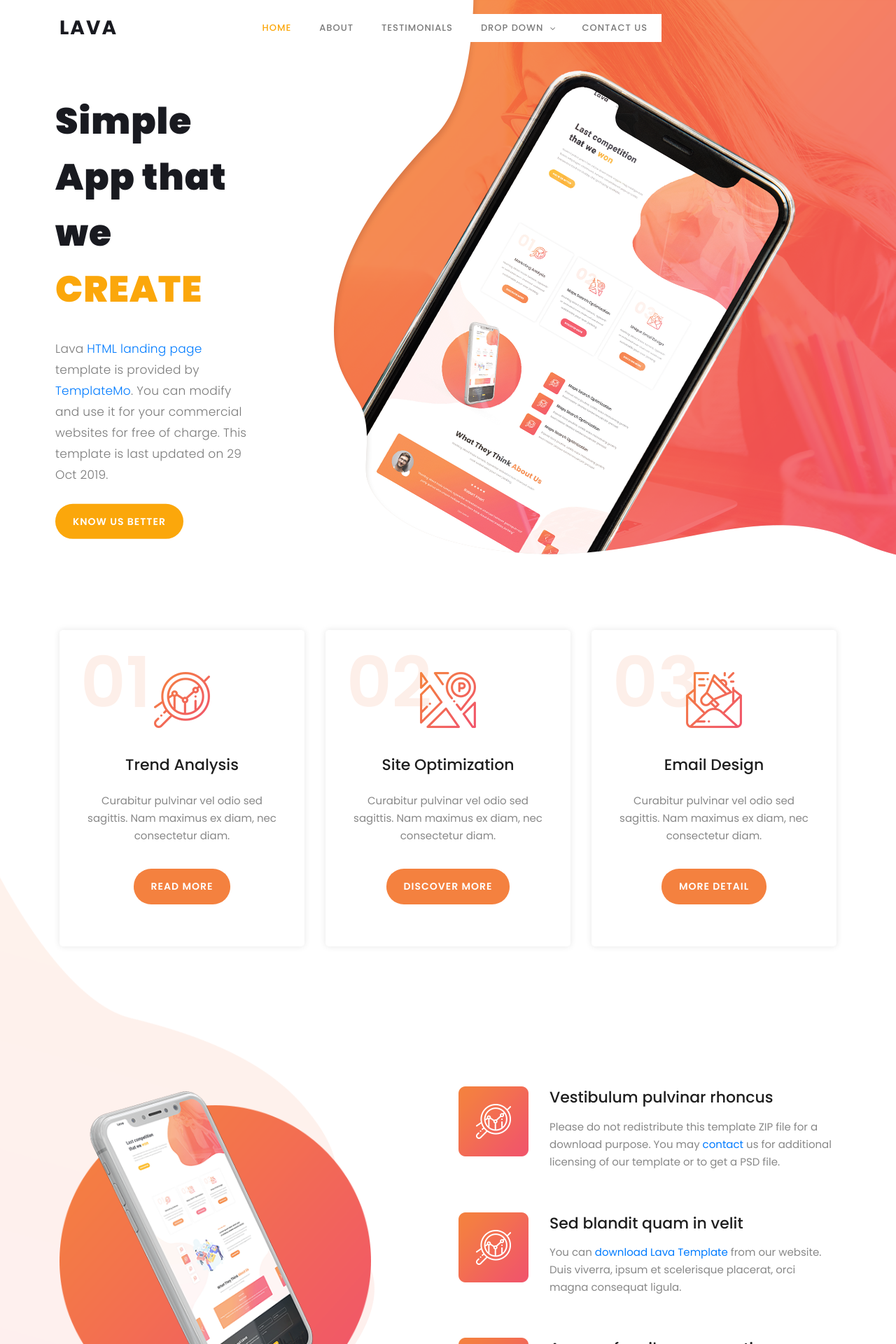
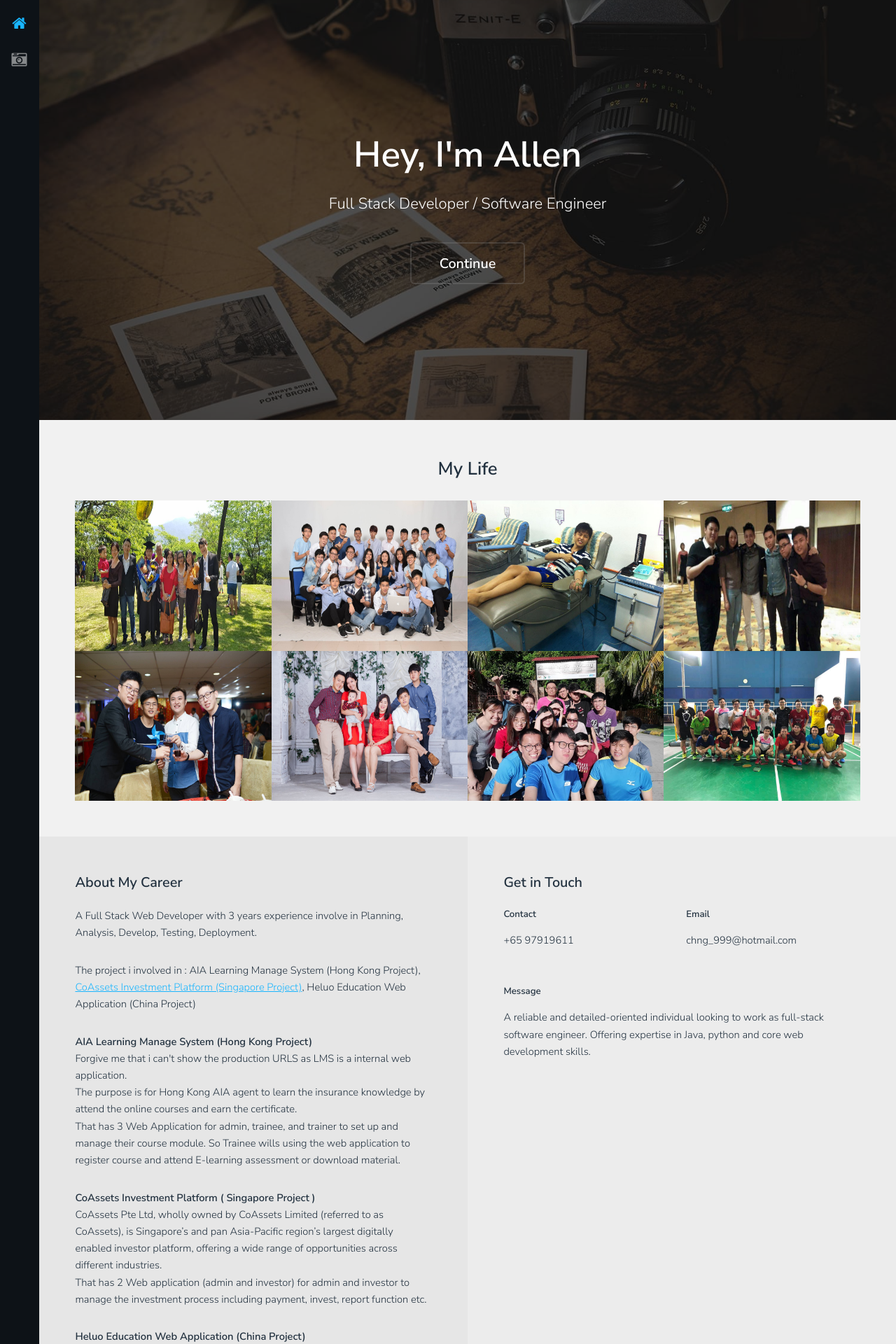
Before and after one commit to chngjunjie/imWebDeveloper, a Django app: page / in a window 1280 px wide. Shown: the top 1920 px of the page at 70% size. Run offline with Django 3.2, Linux system fonts and the light colour scheme; some libraries are stand-ins or nearby versions.

Commit message:
New Development on Home Resume.

```diff
--- a/homeintro/urls.py
+++ b/homeintro/urls.py
@@ -2,6 +2,7 @@ from django.urls import path
 from . import views
 
 urlpatterns = [
-    path('', views.lavaHome, name='lavaHome'),
+    path('lava', views.lavaHome, name='lava'),
+    path('', views.home, name='home'),
     path('contact', views.contact, name='contact'),
 ]
--- a/static/homeintro/assets/css/main.css
+++ b/static/homeintro/assets/css/main.css
@@ -1612,3 +1612,10 @@
 			}
 
 		}
+
+
+/* Custom */
+div.gallery div.content div.media img {
+	height: 14.6em;
+	min-width: 100%;
+}
--- a/templates/homeintro/index.html
+++ b/templates/homeintro/index.html
@@ -7,7 +7,7 @@
 -->
 <html>
 	<head>
-		<title>Snapshot by TEMPLATED</title>
+		<title>Allen Ch'ng Life</title>
 		<meta charset="utf-8" />
 		<meta name="viewport" content="width=device-width, initial-scale=1" />
 		<link rel="stylesheet" href="{% static 'homeintro/assets/css/main.css' %}" />
@@ -19,8 +19,8 @@
 				<nav id="nav">
 					<ul>
 						<li><a href="index.html" class="active"><span class="icon fa-home"></span></a></li>
-						<li><a href="gallery.html"><span class="icon fa-camera-retro"></span></a></li>
-						<li><a href="generic.html"><span class="icon fa-file-text-o"></span></a></li>
+						<li><a href="{% url 'lava' %}"><span class="icon fa-camera-retro"></span></a></li>
+{#						<li><a href="generic.html"><span class="icon fa-file-text-o"></span></a></li>#}
 					</ul>
 				</nav>
 
@@ -30,8 +30,8 @@
 					<!-- Banner -->
 						<section id="banner">
 							<div class="inner">
-								<h1>Hey, I'm Snapshot</h1>
-								<p>A fully responsive gallery template by <a href="https://templated.co">TEMPLATED</a></p>
+								<h1>Hey, I'm Allen</h1>
+								<p>Full Stack Developer / Software Engineer</p>
 								<ul class="actions">
 									<li><a href="#galleries" class="button alt scrolly big">Continue</a></li>
 								</ul>
@@ -44,37 +44,34 @@
 							<!-- Photo Galleries -->
 								<div class="gallery">
 									<header class="special">
-										<h2>What's New</h2>
+										<h2>My Life</h2>
 									</header>
 									<div class="content">
 										<div class="media">
-											<a href="{% static 'homeintro/images/fulls/01.jpg' %}"><img src="{% static 'homeintro/images/thumbs/01.jpg' %}" alt="" title="This right here is a caption." /></a>
+											<a href="{% static 'homeintro/images/photo/photo_1.jpg' %}"><img src="{% static 'homeintro/images/photo/photo_1.jpg' %}" alt="" title="This right here is a caption." /></a>
 										</div>
 										<div class="media">
-											<a href="{% static 'homeintro/images/fulls/05.jpg' %}"><img src="{% static 'homeintro/images/thumbs/05.jpg' %}" alt="" title="This right here is a caption." /></a>
+											<a href="{% static 'homeintro/images/photo/photo_2.jpg' %}"><img src="{% static 'homeintro/images/photo/photo_2.jpg' %}" alt="" title="This right here is a caption." /></a>
 										</div>
 										<div class="media">
-											<a href="{% static 'homeintro/images/fulls/09.jpg' %}"><img src="{% static 'homeintro/images/thumbs/09.jpg' %}" alt="" title="This right here is a caption." /></a>
+											<a href="{% static 'homeintro/images/photo/photo_3.jpg' %}"><img src="{% static 'homeintro/images/photo/photo_3.jpg' %}" alt="" title="This right here is a caption." /></a>
 										</div>
 										<div class="media">
-											<a href="{% static 'homeintro/images/fulls/02.jpg' %}"><img src="{% static 'homeintro/images/thumbs/02.jpg' %}" alt="" title="This right here is a caption." /></a>
+											<a href="{% static 'homeintro/images/photo/photo_4.jpg' %}"><img src="{% static 'homeintro/images/photo/photo_4.jpg' %}" alt="" title="This right here is a caption." /></a>
 										</div>
 										<div class="media">
-											<a href="{% static 'homeintro/images/fulls/06.jpg' %}"><img src="{% static 'homeintro/images/thumbs/06.jpg' %}" alt="" title="This right here is a caption." /></a>
+											<a href="{% static 'homeintro/images/photo/photo_5.jpg' %}"><img src="{% static 'homeintro/images/photo/photo_5.jpg' %}" alt="" title="This right here is a caption." /></a>
 										</div>
 										<div class="media">
-											<a href="{% static 'homeintro/images/fulls/10.jpg' %}"><img src="{% static 'homeintro/images/thumbs/10.jpg' %}" alt="" title="This right here is a caption." /></a>
+											<a href="{% static 'homeintro/images/photo/photo_6.jpg' %}"><img src="{% static 'homeintro/images/photo/photo_6.jpg' %}" alt="" title="This right here is a caption." /></a>
 										</div>
 										<div class="media">
-											<a href="{% static 'homeintro/images/fulls/03.jpg' %}"><img src="{% static 'homeintro/images/thumbs/03.jpg' %}" alt="" title="This right here is a caption." /></a>
+											<a href="{% static 'homeintro/images/photo/photo_7.jpg' %}"><img src="{% static 'homeintro/images/photo/photo_7.jpg' %}" alt="" title="This right here is a caption." /></a>
 										</div>
 										<div class="media">
-											<a href="{% static 'homeintro/images/fulls/07.jpg' %}"><img src="{% static 'homeintro/images/thumbs/07.jpg' %}" alt="" title="This right here is a caption." /></a>
+											<a href="{% static 'homeintro/images/photo/photo_8.jpg' %}"><img src="{% static 'homeintro/images/photo/photo_8.jpg' %}" alt="" title="This right here is a caption." /></a>
 										</div>
 									</div>
-									<footer>
-										<a href="gallery.html" class="button big">Full Gallery</a>
-									</footer>
 								</div>
 						</section>
 
@@ -82,14 +79,29 @@
 						<section id="contact">
 							<!-- Social -->
 								<div class="social column">
-									<h3>About Me</h3>
-									<p>Mus sed interdum nunc dictum rutrum scelerisque erat a parturient condimentum potenti dapibus vestibulum condimentum per tristique porta. Torquent a ut consectetur a vel ullamcorper a commodo a mattis ipsum class quam sed eros vestibulum quisque a eu nulla scelerisque a elementum vestibulum.</p>
-									<p>Aliquet dolor ultricies sem rhoncus dolor ullamcorper pharetra dis condimentum ullamcorper rutrum vehicula id nisi vel aptent orci litora hendrerit penatibus erat ad sit. In a semper velit eleifend a viverra adipiscing a phasellus urna praesent parturient integer ultrices montes parturient suscipit posuere quis aenean. Parturient euismod ultricies commodo arcu elementum suspendisse id dictumst at ut vestibulum conubia quisque a himenaeos dictum proin dis purus integer mollis parturient eros scelerisque dis libero parturient magnis.</p>
-									<h3>Follow Me</h3>
+									<h3>About My Career</h3>
+									<p>A Full Stack Web Developer with 3 years experience involve in Planning, Analysis, Develop, Testing, Deployment.</p>
+                  <p>The project i involved in : AIA Learning Manage System (Hong Kong Project),
+                    <a href="https://www.coassets.com/">CoAssets Investment Platform (Singapore Project)</a>, Heluo Education Web Application (China Project)</p>
+                  <p><b>AIA Learning Manage System (Hong Kong Project)</b><br>
+                     Forgive me that i can't show the production URLS as LMS is a internal web application.<br> The purpose is for Hong Kong AIA agent to learn the insurance knowledge by attend the online courses and earn the certificate.
+                    <br>That has 3 Web Application for admin, trainee, and trainer to set up and manage their course module. So Trainee wills using the web application to register course and attend E-learning assessment or download material.</p>
+                  <p>
+                    <b>CoAssets Investment Platform ( Singapore Project )</b><br>
+                    CoAssets Pte Ltd, wholly owned by CoAssets Limited (referred to as CoAssets), is Singapore’s and pan Asia-Pacific region’s largest digitally enabled investor platform, offering a wide range of opportunities across different industries.<br>
+                    That has 2 Web application (admin and investor) for admin and investor to manage the investment process including payment, invest, report function etc.
+                  </p>
+                  <p>
+                    <b>Heluo Education Web Application (China Project)</b><br>
+                    A New Education Web Application still in development phase, the application allow users attend the courses by watching video/pdf/ppt to learn about the latest trend.<br>
+                    That has 2 Web application (admin and users), the admin able to manage the courses and content by using util web application and the users able to view and attend the latest courses in the users web application.
+                  </p>
+                  <h3>Follow Me</h3>
 									<ul class="icons">
-										<li><a href="#" class="icon fa-twitter"><span class="label">Twitter</span></a></li>
-										<li><a href="#" class="icon fa-facebook"><span class="label">Facebook</span></a></li>
-										<li><a href="#" class="icon fa-instagram"><span class="label">Instagram</span></a></li>
+										<li><a href="https://twitter.com/LA_chng" class="icon fa-twitter"><span class="label">Twitter</span></a></li>
+										<li><a href="https://www.facebook.com/lorraine.allen3/" class="icon fa-facebook"><span class="label">Facebook</span></a></li>
+										<li><a href="https://www.instagram.com/allenchg/ " class="icon fa-instagram"><span class="label">Instagram</span></a></li>
+                    <li><a href="https://www.linkedin.com/in/allen-ch-ng-b58999120/" class="icon fa-linkedin"><span class="label">LinkedIn</span></a></li>
 									</ul>
 								</div>
 
@@ -99,20 +111,19 @@
 									<form action="contact" method="post">
 										{% csrf_token %}
 										<div class="field half first">
-											<label for="name">Name</label>
-											<input name="name" id="name" type="text" placeholder="Name">
+											<label for="name">Contact</label>
+											<p>+65 97919611</p>
 										</div>
 										<div class="field half">
 											<label for="email">Email</label>
-											<input name="email" id="email" type="email" placeholder="Email">
+											<p>chng_999@hotmail.com</p>
 										</div>
 										<div class="field">
 											<label for="message">Message</label>
-											<textarea name="message" id="message" rows="6" placeholder="Message"></textarea>
+											<p>A reliable and detailed-oriented individual looking to work as full-stack
+                        software engineer. Offering expertise in Java, python and core web
+                        development skills.</p>
 										</div>
-										<ul class="actions">
-											<li><input value="Send Message" class="button" type="submit"></li>
-										</ul>
 									</form>
 								</div>
 
@@ -134,6 +145,11 @@
 			<script src="{% static 'homeintro/assets/js/skel.min.js' %}"></script>
 			<script src="{% static 'homeintro/assets/js/util.js' %}"></script>
 			<script src="{% static 'homeintro/assets/js/main.js' %}"></script>
+      <script>
+        $("#test").click(function() {
+            window.location.href = 'https://resumeweb.blob.core.windows.net/uploadfile/ALLEN_CHNG.pdf'
+        });
+      </script>
 
 	</body>
 </html>
```
Also changed, not shown: imdeveloper/settings.py (+4 -4 lines), static/homeintro/images/photo/photo_1.jpg (added), static/homeintro/images/photo/photo_2.jpg (added), static/homeintro/images/photo/photo_3.jpg (added), static/homeintro/images/photo/photo_4.jpg (added), static/homeintro/images/photo/photo_5.jpg (added), static/homeintro/images/photo/photo_6.jpg (added), static/homeintro/images/photo/photo_7.jpg (added), static/homeintro/images/photo/photo_8.jpg (added).
